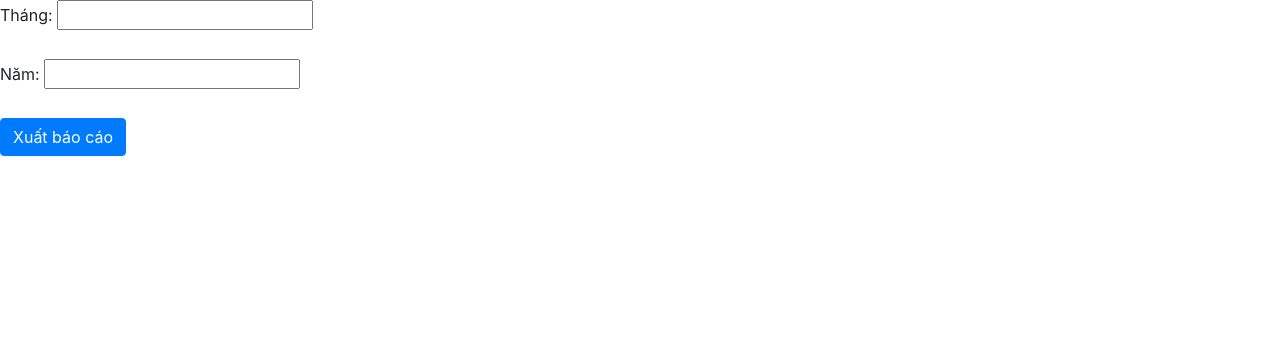
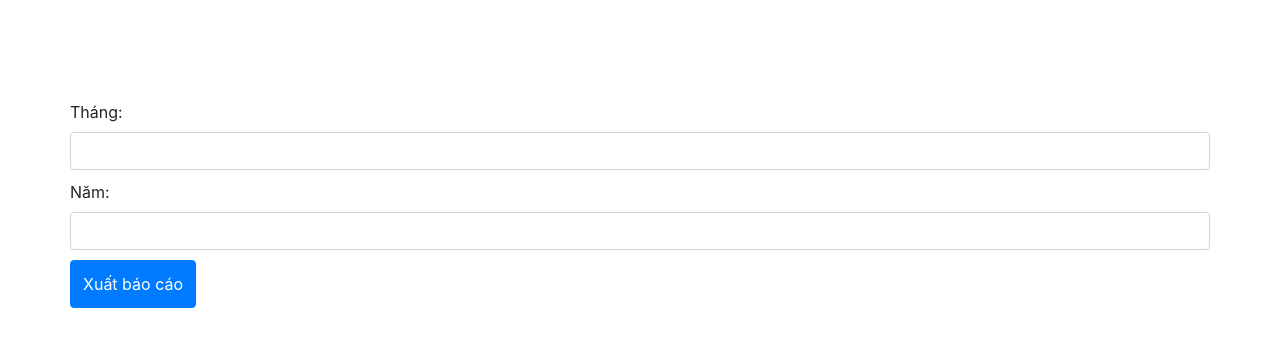
Before and after one commit to minhuyen99/mobifone-report, a plain HTML site: page index.html in a window 1280 px wide. Drawn offline with nearby package versions, Linux system fonts and the light colour scheme.

Commit message:
re-style

```diff
--- a/index.html
+++ b/index.html
@@ -1,9 +1,16 @@
 <!DOCTYPE html>
 <html lang="en">
+
 <head>
     <meta charset="UTF-8" />
-    <meta http-equiv="X-UA-Compatible" content="IE=edge" />
-    <meta name="viewport" content="width=device-width, initial-scale=1.0" />
+    <meta
+        http-equiv="X-UA-Compatible"
+        content="IE=edge"
+    />
+    <meta
+        name="viewport"
+        content="width=device-width, initial-scale=1.0"
+    />
     <title>Export Report Mobifone</title>
     <script src="https://ajax.googleapis.com/ajax/libs/jquery/1.9.1/jquery.min.js"></script>
     <script src="https://cdnjs.cloudflare.com/ajax/libs/axios/0.25.0/axios.min.js"></script>
@@ -11,7 +18,6 @@
         type="text/javascript"
         src="https://cdnjs.cloudflare.com/ajax/libs/xlsx/0.13.1/xlsx.full.min.js"
     ></script>
-
     <link
         rel="stylesheet"
         href="https://cdn.jsdelivr.net/npm/bootstrap@4.3.1/dist/css/bootstrap.min.css"
@@ -20,7 +26,12 @@
     />
 </head>
 <style>
+    .container {
+        margin-top: 100px;
+    }
+
     #myBar {
+        margin-top: 100px;
         width: 0%;
         height: 30px;
         background-color: #04aa6d;
@@ -31,12 +42,28 @@
 </style>
 
 <body>
+    <div class="container">
+        <div class="row">
             <label for="month">Tháng:</label>
-    <input type="number" id="month" name="month" /><br /><br />
+            <input
+                type="number"
+                id="month"
+                name="month"
+                class="form-control"
+            /><br /><br />
             <label for="year">Năm:</label>
-    <input type="number" id="year" name="year" /><br /><br />
-    <button class="btn btn-primary" id="create">Xuất báo cáo</button
-    ><br /><br />
+            <input
+                type="number"
+                id="year"
+                name="year"
+                class="form-control"
+            /><br /><br />
+            <button
+                class="btn btn-primary"
+                id="create"
+            >Xuất báo cáo</button><br /><br />
+        </div>
+    </div>
     <div id="myProgress">
         <div id="myBar">0%</div>
     </div>
@@ -59,10 +86,11 @@
                     elem.innerHTML = width + "%";
                 }
                 if (width >= 100) {
+                    elem.style.width = 0
                     clearInterval(id);
                     i = 0;
                 } else {
-            if (!done && width < 99) {
+                    if (!done) {
                         width++;
                         elem.style.width = width + "%";
                         elem.innerHTML = width + "%";
@@ -79,7 +107,6 @@
         done = true;
         a.click();
         document.body.removeChild(a);
-      // window.location.reload()
     }
 
     function CreateFile(file_name, data_excel) {
@@ -137,4 +164,5 @@
         });
     });
 </script>
+
 </html>
```
Lines whose indentation alone changed are shown as unchanged.
